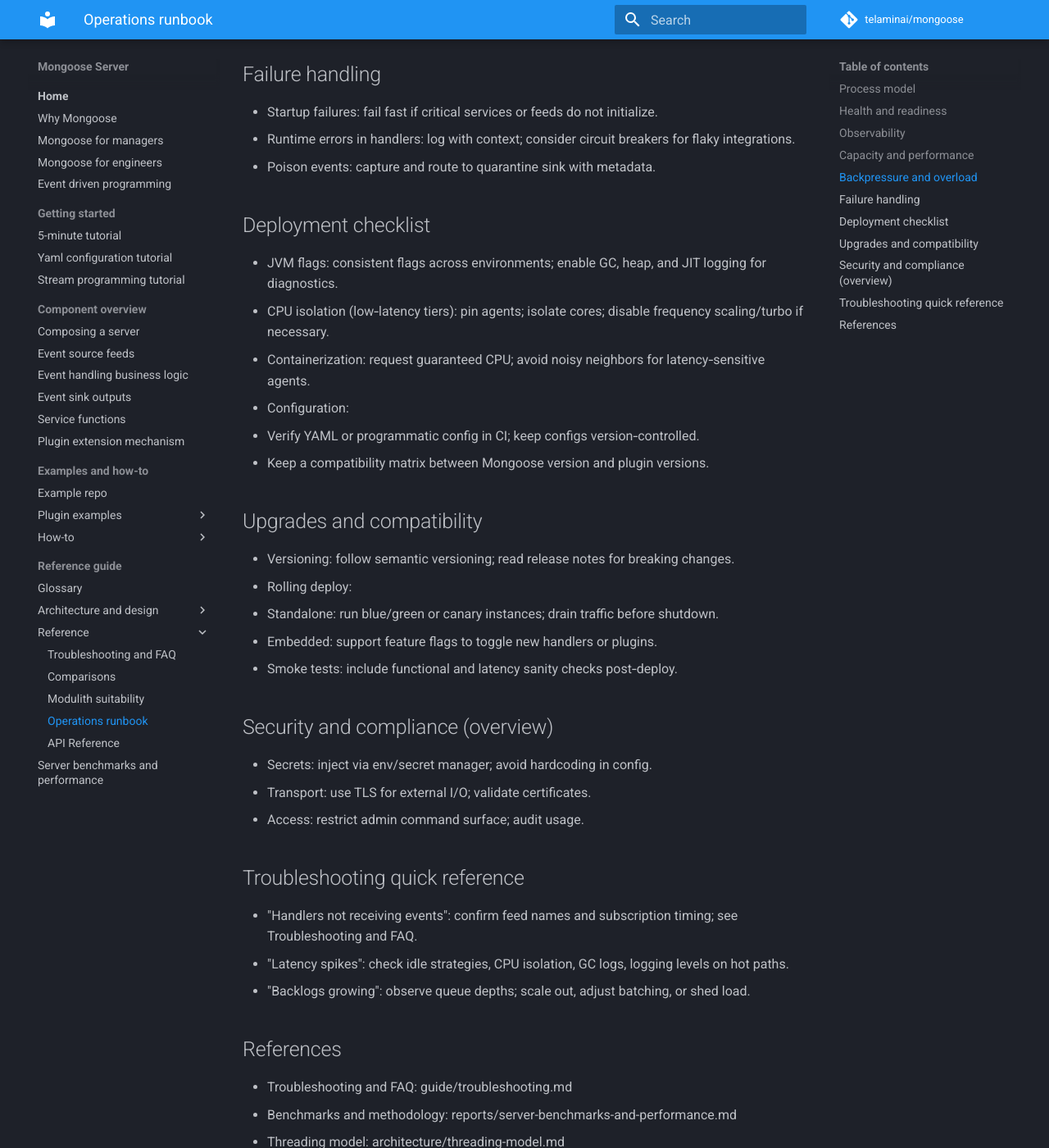
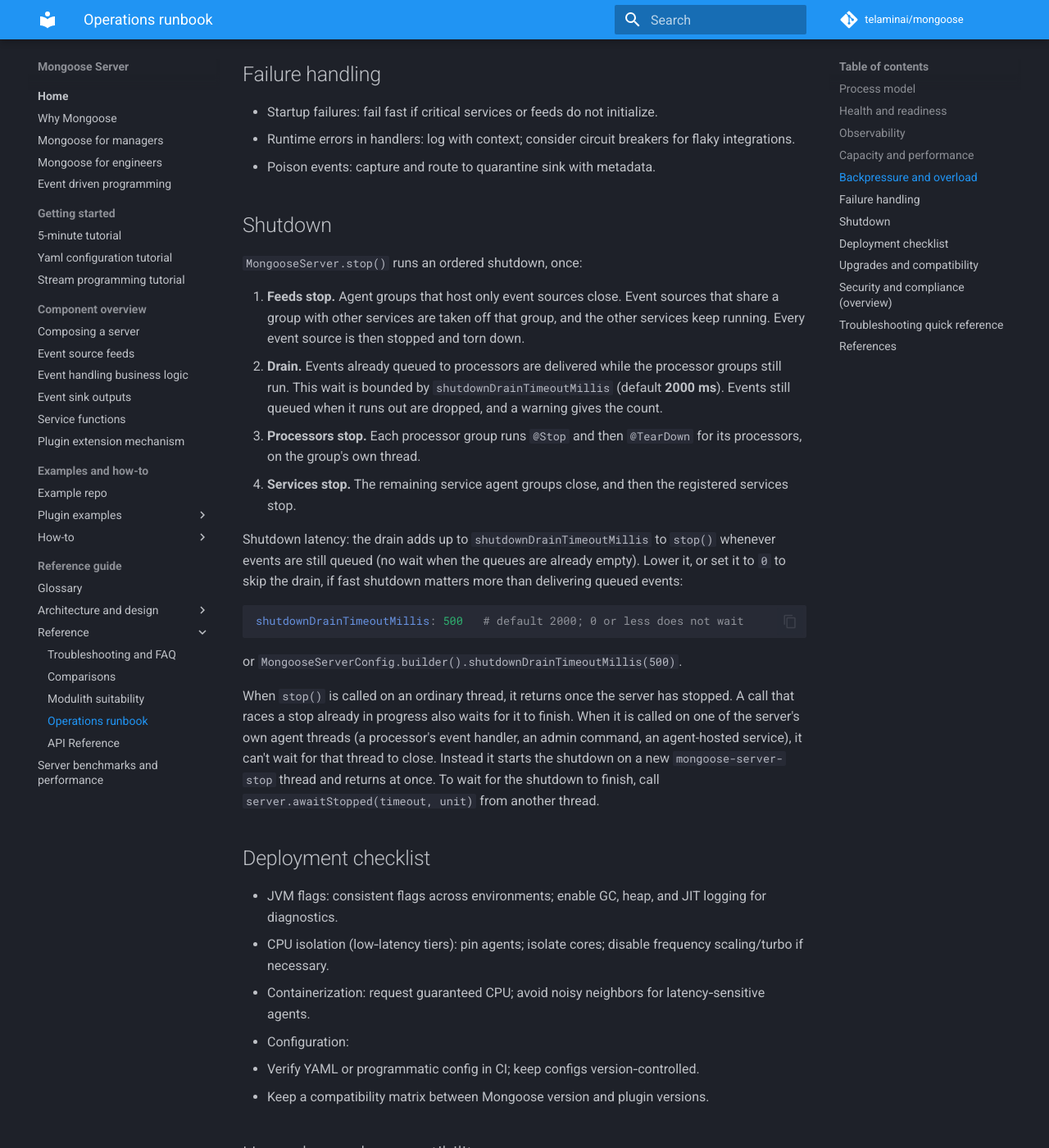
Before and after one commit to telaminai/mongoose, an MkDocs documentation site: the page built from docs/reference/operations-runbook.md, in a window 1280 px wide and 1400 px high, scrolled down 1512 px. Shown: the whole window at 82% size. Built offline with MkDocs 1.6.1 and Material for MkDocs 9.7.7, drawn with Linux system fonts in a browser that asks for light colours; comment, search, counter and statistics services are not loaded.

Commit message:
docs(lifecycle): document the ordered shutdown and the shutdown drain bound
Describes the shutdown order, the new up-to-2 s drain latency
(shutdownDrainTimeoutMillis, YAML and builder) and stop() semantics on agent
threads (asynchronous, awaitStopped).

Co-Authored-By: Claude Opus 5.5 <noreply@anthropic.com>

````diff
--- a/docs/reference/operations-runbook.md
+++ b/docs/reference/operations-runbook.md
@@ -43,6 +43,35 @@ Operational guidance for running Mongoose Server in production. Tailor values to
 - Runtime errors in handlers: log with context; consider circuit breakers for flaky integrations.
 - Poison events: capture and route to quarantine sink with metadata.
 
+## Shutdown
+`MongooseServer.stop()` runs an ordered shutdown, once:
+
+1. **Feeds stop.** Agent groups that host only event sources close. Event sources that share a group with other
+   services are taken off that group, and the other services keep running. Every event source is then stopped and
+   torn down.
+2. **Drain.** Events already queued to processors are delivered while the processor groups still run. This wait is
+   bounded by `shutdownDrainTimeoutMillis` (default **2000 ms**). Events still queued when it runs out are dropped,
+   and a warning gives the count.
+3. **Processors stop.** Each processor group runs `@Stop` and then `@TearDown` for its processors, on the group's own
+   thread.
+4. **Services stop.** The remaining service agent groups close, and then the registered services stop.
+
+Shutdown latency: the drain adds up to `shutdownDrainTimeoutMillis` to `stop()` whenever events are still queued
+(no wait when the queues are already empty). Lower it, or set it to `0` to skip the drain, if fast shutdown matters
+more than delivering queued events:
+
+```yaml
+shutdownDrainTimeoutMillis: 500   # default 2000; 0 or less does not wait
+```
+
+or `MongooseServerConfig.builder().shutdownDrainTimeoutMillis(500)`.
+
+When `stop()` is called on an ordinary thread, it returns once the server has stopped. A call that races a stop
+already in progress also waits for it to finish. When it is called on one of the server's own agent threads (a
+processor's event handler, an admin command, an agent-hosted service), it can't wait for that thread to close.
+Instead it starts the shutdown on a new `mongoose-server-stop` thread and returns at once. To wait for the shutdown
+to finish, call `server.awaitStopped(timeout, unit)` from another thread.
+
 ## Deployment checklist
 - JVM flags: consistent flags across environments; enable GC, heap, and JIT logging for diagnostics.
 - CPU isolation (low‑latency tiers): pin agents; isolate cores; disable frequency scaling/turbo if necessary.
````
Also changed, not shown: docs/overview/configuration-and-composition.md (+5 -1 lines).
